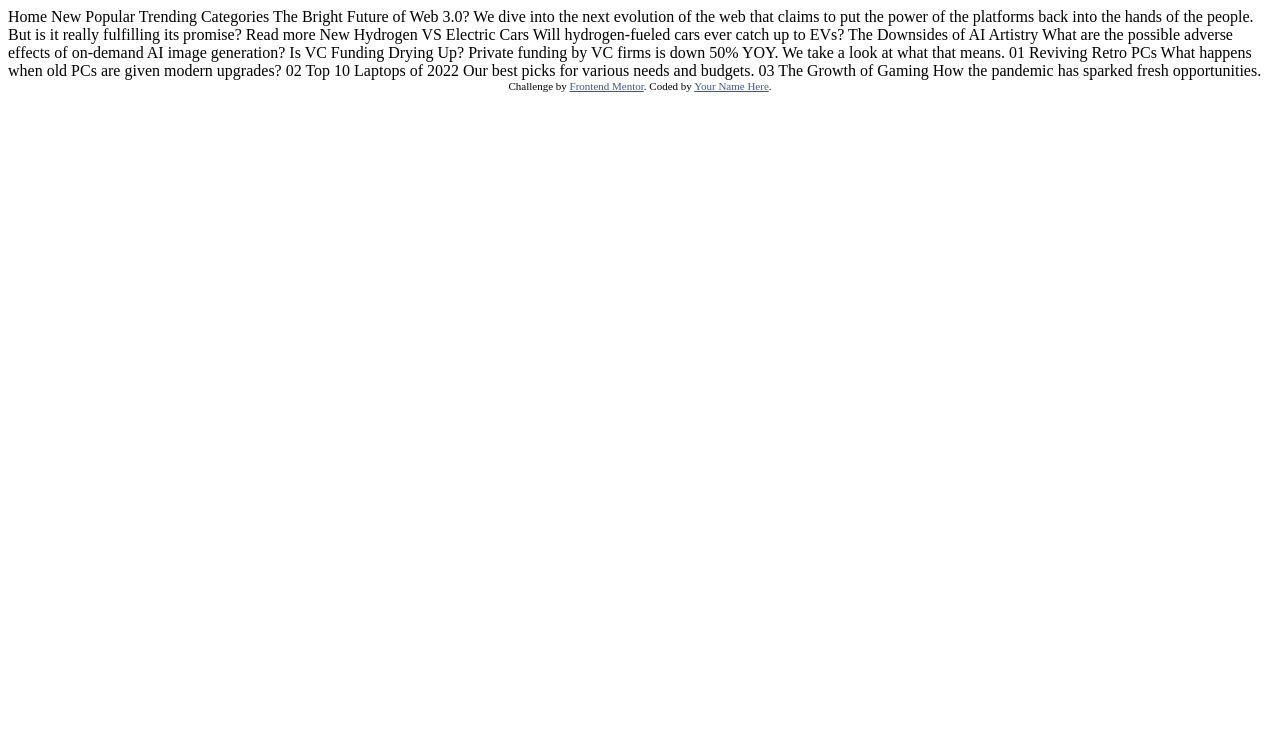
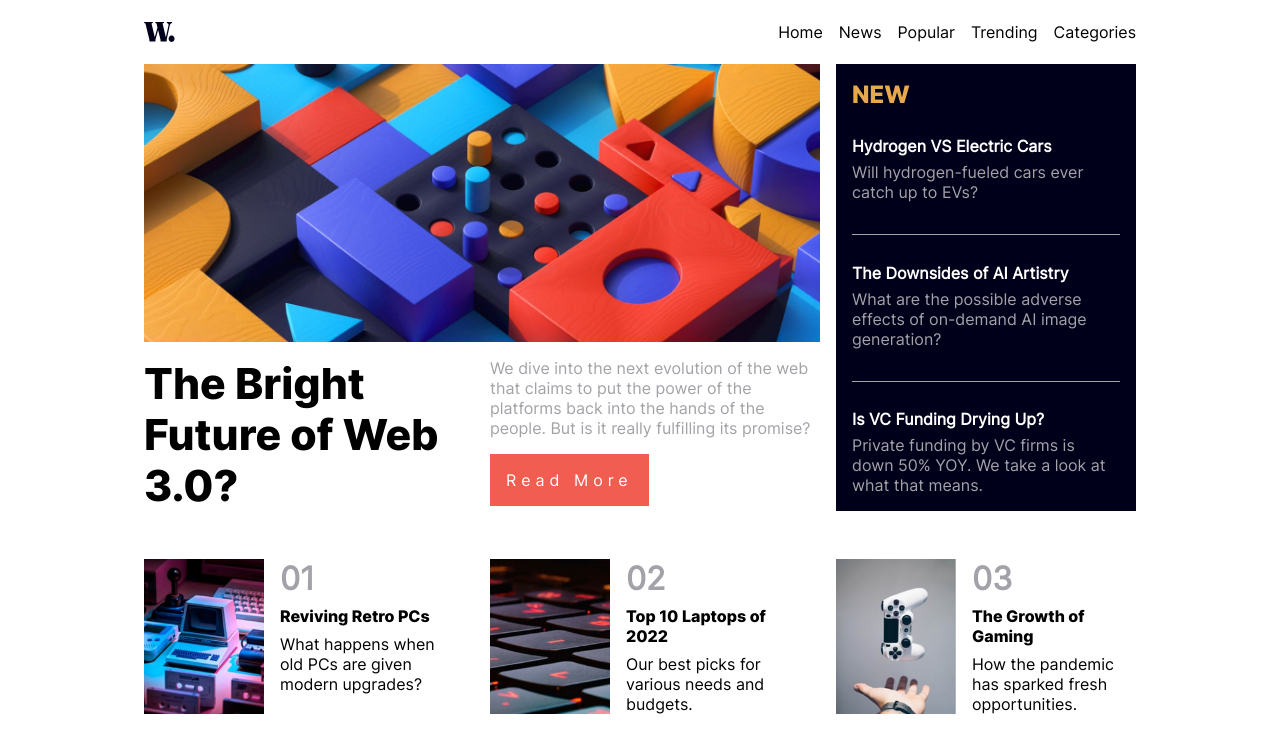
Before and after one commit to RafaelWolde/news-homepage-main, a plain HTML site: page index.html in a window 1280 px wide. Drawn offline with Linux system fonts and the light colour scheme.

Commit message:
last update

```diff
--- /dev/null
+++ b/css/style.scss
@@ -0,0 +1,327 @@
+@font-face {
+    font-family: "Inter";
+    src: url(../assets/fonts/Inter-VariableFont.ttf);
+    src: url(../assets/fonts/static/Inter-Bold.ttf);
+    src: url(../assets/fonts/static/Inter-ExtraBold.ttf);
+}
+@font-face {
+    font-family: "Inter Regular";
+    src: url(../assets/fonts/static/Inter-Regular.ttf);
+}
+@font-face {
+    font-family: "Inter Bold";
+    src: url(../assets/fonts/static/Inter-Bold.ttf);
+}
+@font-face {
+    font-family: "Inter Extra Bold";
+    src: url(../assets/fonts/static/Inter-ExtraBold.ttf);
+}
+
+html{
+    scroll-behavior: smooth;
+}
+
+:root{
+    --light-font-color: #A3A2A8;
+    --golden-font-color: #E7A94C;
+    --white: white;
+    --black: black;
+    --primary-color: #00001A;
+    --secondary-color: #F15D51;
+    --hover-font-color: var(--secondary-color);
+    --btn-bg-clr: var(--secondary-color);
+    --hovered-btn-bg-clr: var(--primary-color);
+    --body-margin: 1rem;
+    --header-height: 4rem;
+    //transition time
+    --transition-fast: .5s;
+    --primary-gap: 1rem;
+    --secondary-gap: 3rem;
+}
+
+*{
+    margin: 0;
+    padding: 0;
+    box-sizing: border-box;
+    font-family: Inter;
+}
+
+body{
+    margin: var(--body-margin);
+    margin-top: var(--header-height);
+    overflow-x: hidden;
+}
+
+p, a, h2{
+    font-family: "Inter Regular";
+}
+li{
+    list-style: none;
+}
+
+a{
+    color: var(--black);
+    text-decoration: none;
+}
+.header--main{
+    display: flex;
+    justify-content: space-between;
+    align-items: center;
+    height: var(--header-height);
+    width: 100%;
+    position: fixed;
+    top: 0;
+    left: 0;
+    background-color: var(--white);
+    padding: var(--primary-gap);
+}
+
+.logo__image{
+    height: 1.2rem;
+}
+
+.header__nav{
+    position: fixed;
+    top: 0;
+    right: 0;
+    height: 100%;
+    width: 100%;
+    display: flex;
+    flex-direction: column;
+    transform: translateX(100%);
+    line-height: 2rem;
+    padding: 10rem 0 0  55%;
+    background-image: linear-gradient(90deg, #111a 50%, white 50%);
+    transition: transform var(--transition-fast) ease-in-out;
+
+}
+
+.header__nav.active{
+    transform: translateX(0px);
+}
+.button--burger{
+    height: 1.4rem;
+    width: 1.5rem;
+    display: flex;
+    z-index: 100;
+    justify-content: space-around;
+    flex-direction: column;
+    cursor: pointer;
+}
+
+.button--burger span{
+    width: 100%;
+    background-color: var(--black);
+    height: 3px;
+    transition: transform var(--transition-fast);
+    transition: width var(--transition-fast);
+}
+.button--burger.active span:nth-child(1){
+    transform: rotate(45deg) translateY(-1px);
+    transform-origin: 0%;
+}
+.button--burger.active span:nth-child(2){
+    width: 0;
+}
+.button--burger.active span:nth-child(3){
+    transform: rotate(-45deg) translateY(1px);
+    transform-origin: 0%;
+}
+
+section#home{
+    display: flex;
+    margin-bottom: var(--secondary-gap);
+}
+
+div.hero{
+    display: flex;
+    flex-direction: column;
+    gap: var(--secondary-gap);
+}
+.container--home{
+    display: flex;
+    flex-direction: column;
+}
+
+.hero__image{
+    width: 100%;
+    height: auto;
+    margin-bottom: var(--primary-gap);
+}
+
+.container--home-texts{
+    display: flex;
+    flex-wrap: wrap;
+    gap: var(--primary-gap);
+}
+
+.hero__heading{
+    font-size: 32pt;
+}
+
+.button--hero{
+    background-color: var(--secondary-color);
+    width: fit-content;
+    padding: var(--primary-gap);
+    color: var(--white);
+    font-family: "Inter Regular", sans-serif, arial;
+    letter-spacing: .5ch;
+}
+
+.container--left{
+    display: flex;
+    flex-direction: column;
+    gap: var(--primary-gap);
+}
+
+.hero__slogan{
+    color: var(--light-font-color);
+}
+
+
+div.news-feed{
+    background-color: var(--primary-color);
+    color: var(--white);
+    padding: var(--primary-gap);
+    display: flex;
+    flex-direction: column;
+    justify-content: space-between;
+    gap: var(--primary-gap);
+
+}
+h1.title{
+    color: var(--golden-font-color);
+}
+h2.title{
+    font-weight: 600;
+    font-size: var(--font-300);
+    line-height: 2em;
+}
+
+p.title_helper{
+    color: var(--light-font-color);
+}
+
+.news-feed__item::after{
+    display: block;
+    content: '';
+    background-color: var(--light-font-color);
+    height: 1px;
+    width: 100%;
+    margin-top: 2rem;
+}
+.news-feed__item:last-child::after{
+    display: none;
+}
+
+section#popular{
+}
+
+ol.popular-news{
+    display: flex;
+    flex-wrap: wrap;
+}
+
+.news-card{
+    display: flex;
+    gap: var(--primary-gap);
+    width: 300px;
+    max-width: 300px;
+    margin-bottom: var(--primary-gap);
+    .container{
+        display: flex;
+        flex-direction: column;
+        gap: .5rem;
+    }
+}
+
+.news-card__image{
+    width: 120px;
+    height: auto;
+}
+.news-card__role-number{
+    color: var(--light-font-color);
+    font-weight: bold;
+    font-size: xx-large;
+}
+.news-card__link{
+    font-family: "Inter Extra Bold";
+
+}
+img.--desktop{
+    display: none;
+}
+
+@media screen and (min-width: 680px) {
+     body{
+        max-width: 1024px;
+        margin: 0 auto;
+        padding: 0 var(--primary-gap);
+     }
+     .header--main{
+        max-width: 1024px;
+        position: static;
+        padding: 0;
+     }
+     .button--burger{
+        display: none;
+     }
+     .header__nav{
+        display: flex;
+        flex-direction: row;
+        position: static;
+        transform: none;
+        background-color: transparent;
+        background-image: none;
+        height: 100%;
+        width: min-content;
+        margin: 0;
+        padding: 0;
+        align-items: center;
+        background-color: transparent;
+        justify-content: flex-end;
+     }
+
+    .list--links{
+        display: flex;
+        gap: var(--primary-gap);
+        transform: none;
+    }
+
+    div.hero{
+        display: flex;
+        flex-direction: row;
+        flex-wrap: nowrap;
+        gap: var(--primary-gap);
+    }
+
+    .container--home{
+        max-width: 70%;
+        min-width: 400px;
+    }
+    .container--home-texts{
+        flex-wrap: nowrap;
+    }
+    .container--home-texts > *{
+        width: 0;
+        flex-grow: 1;
+    }
+
+    .hero__heading{
+    }
+    .news-feed{
+        max-width: 300px;
+        margin: 0;
+    }
+    img.--mobile{
+        display: none !important;
+    }
+    img.--desktop{
+        display: block;
+    }
+    .popular-news{
+        display: flex;
+        justify-content: space-between;
+    }
+
+}
--- a/index.html
+++ b/index.html
@@ -1,60 +1,131 @@
-<!DOCTYPE html>
 <html lang="en">
+
 <head>
   <meta charset="UTF-8">
-  <meta name="viewport" content="width=device-width, initial-scale=1.0"> <!-- displays site properly based on user's device -->
+  <meta http-equiv="X-UA-Compatible" content="IE=edge">
+  <meta name="viewport" content="width=device-width, initial-scale=1.0">
+  <meta name="description" content="
+  This is My third challenge on frontend mentor. This is a homepage for a news website.">
+  <title>NEWS HOMEPAGE CHALLENGE</title>
+  <link rel="stylesheet" href="./css/style.css">
+</head>
+<p style="display: none;"> block__element--modifier</p>
 
-  <link rel="icon" type="image/png" sizes="32x32" href="./assets/images/favicon-32x32.png">
+<body>
+  <header class="header--main">
+    <img class="logo__image" src="./assets/images/logo.svg" alt="">
+    <nav id="main_nav" class="header__nav">
+      <ul class="list list--links">
+        <li class="list-item"><a href="#Home">Home</a></li>
+        <li class="list-item"><a href="#News">News</a></li>
+        <li class="list-item"><a href="#Popular">Popular</a></li>
+        <li class="list-item"><a href="#Trending">Trending</a></li>
+        <li class="list-item"><a href="#Categories">Categories</a></li>
+      </ul>
+    </nav>
+    <div id="button_burger" class="button button--burger">
+      <span></span>
+      <span></span>
+      <span></span>
+    </div>
+  </header>
+  <main>
+    <section id="home">
+      <div class="hero">
+        <div class="container container--home">
+          <img src="./assets/images/image-web-3-mobile.jpg" class="hero__image --mobile">
+          <img src="./assets/images/image-web-3-desktop.jpg" class="hero__image --desktop">
+          <div class="container container--home-texts">
+            <h1 class="hero__heading">
+              The Bright Future of Web 3.0?
+            </h1>
+            <div class="container container--left">
+              <p class="hero__slogan">
+                We dive into the next evolution of the web that claims to put the power of the platforms back into the
+                hands of the people.
+                But is it really fulfilling its promise?
+              </p>
+              <a href="https://google.com" class="button button--hero">
+                Read More
+              </a>
+            </div>
+          </div>
+        </div>
+        <div class="news-feed">
+          <h1 class="title">
+            NEW
+          </h1>
+          <div class="news-feed__item">
+            <h2 class="title">
+              Hydrogen VS Electric Cars
+            </h2>
+            <p class="title_helper">
+              Will hydrogen-fueled cars ever catch up to EVs?
+            </p>
+          </div>
+          <div class="news-feed__item">
+            <h2 class="title">
+              The Downsides of AI Artistry
+            </h2>
+            <p class="title_helper">
+              What are the possible adverse effects of on-demand AI image generation?
+            </p>
+          </div>
+          <div class="news-feed__item">
+            <h2 class="title">
+              Is VC Funding Drying Up?
+            </h2>
+            <p class="title_helper">
+              Private funding by VC firms is down 50% YOY. We take a look at what that means.
+            </p>
+          </div>
+        </div>
+      </div>
+    </section>
+    <section id="popular">
+      <ol class="popular-news">
+        <div class="news-card">
+          <img src="./assets/images/image-retro-pcs.jpg" alt="" class="news-card__image">
+          <div class="container">
+            <p class="news-card__role-number">01</p>
+            <a class="news-card__link" href="#somewhere"> Reviving Retro PCs</a>
+            <p class="news-card__helper-text">
+              What happens when old PCs are given modern upgrades?
+            </p>
+          </div>
+        </div>
+        <div class="news-card">
+          <img src="./assets/images/image-top-laptops.jpg" alt="" class="news-card__image">
+          <div class="container">
+            <p class="news-card__role-number">02</p>
+            <a class="news-card__link" href="#somewhere">
+              Top 10 Laptops of 2022
+            </a>
+            <p class="news-card__helper-text">
+              Our best picks for various needs and budgets.
+            </p>
+          </div>
+        </div>
+        <div class="news-card">
+          <img src="./assets/images/image-gaming-growth.jpg" alt="" class="news-card__image">
+          <div class="container">
+            <p class="news-card__role-number">03</p>
+            <a class="news-card__link" href="#somewhere">
+              The Growth of Gaming
+            </a>
+            <p class="news-card__helper-text">
+              How the pandemic has sparked fresh opportunities.
+            </p>
+          </div>
+        </div>
+      </ol>
 
-  <title>Frontend Mentor | News homepage</title>
+    </section>
+  </main>
+  <footer>
 
-  <!-- Feel free to remove these styles or customise in your own stylesheet 👍 -->
-  <style>
-    .attribution { font-size: 11px; text-align: center; }
-    .attribution a { color: hsl(228, 45%, 44%); }
-  </style>
-</head>
-<body>
+  </footer>
+  <script src="./js/index.js"></script>
+</body>
 
-  Home
-  New
-  Popular
-  Trending
-  Categories
-
-  The Bright Future of Web 3.0?
-
-  We dive into the next evolution of the web that claims to put the power of the platforms back into the hands of the people.
-  But is it really fulfilling its promise?
-
-  Read more
-
-  New
-
-  Hydrogen VS Electric Cars
-  Will hydrogen-fueled cars ever catch up to EVs?
-
-  The Downsides of AI Artistry
-  What are the possible adverse effects of on-demand AI image generation?
-
-  Is VC Funding Drying Up?
-  Private funding by VC firms is down 50% YOY. We take a look at what that means.
-
-  01
-  Reviving Retro PCs
-  What happens when old PCs are given modern upgrades?
-
-  02
-  Top 10 Laptops of 2022
-  Our best picks for various needs and budgets.
-
-  03
-  The Growth of Gaming
-  How the pandemic has sparked fresh opportunities.
-
-  <div class="attribution">
-    Challenge by <a href="https://www.frontendmentor.io?ref=challenge" target="_blank">Frontend Mentor</a>.
-    Coded by <a href="#">Your Name Here</a>.
-  </div>
-</body>
 </html>
```
Also changed, not shown: js/index.js (added, +15 -0 lines), assets/fonts/Inter-VariableFont.ttf (renamed from assets/fonts/Inter-VariableFont_slnt,wght.ttf), css/style.css (added), 1 other file.
